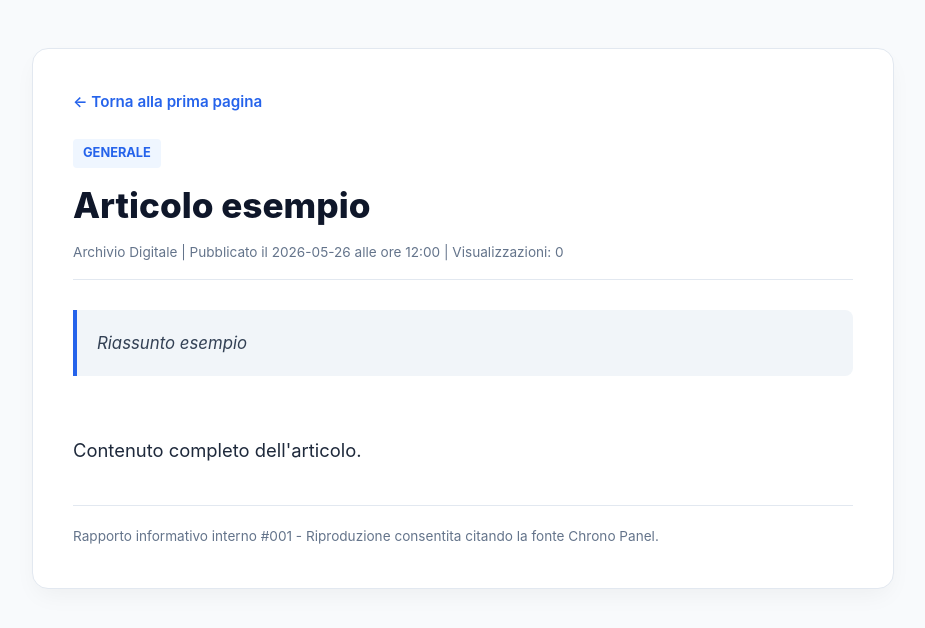
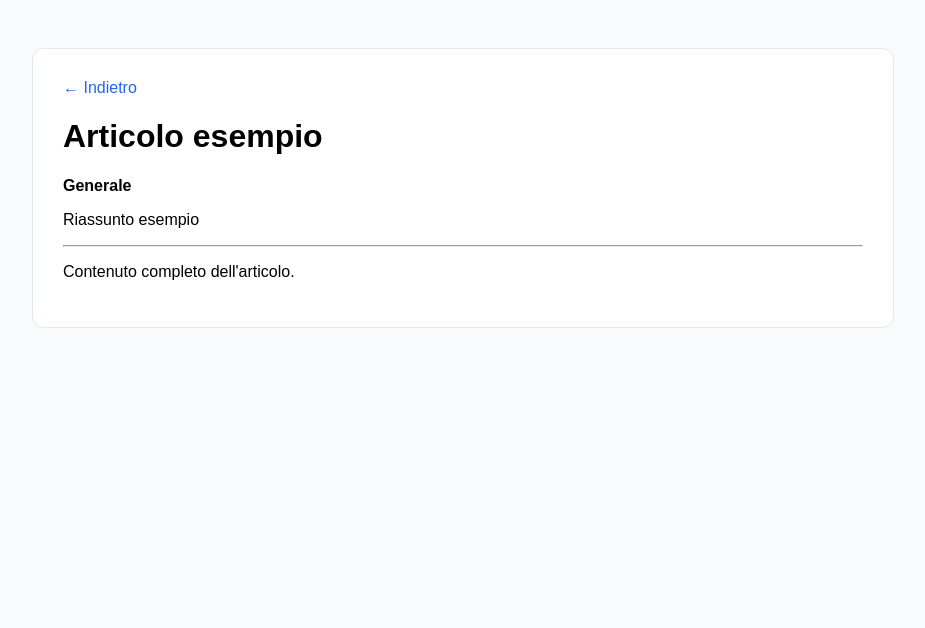
Before and after one commit to ProgrammerPCX/news-portal, a Flask app: page /notizia/1 in a window 1280 px wide. Shown: the top 628 px of the page, without its empty margins (177-1102 px from the left). Run offline with Flask 3, Linux system fonts and the light colour scheme.

Commit message:
Update news_detail.html

```diff
--- a/templates/news_detail.html
+++ b/templates/news_detail.html
@@ -2,92 +2,48 @@
 <html lang="it">
 <head>
     <meta charset="UTF-8">
-    <meta name="viewport" content="width=device-width, initial-scale=1.0">
     <title>{{ item.title }}</title>
+
     <style>
         body {
-            background-color: #f8fafc;
-            color: #0f172a;
-            font-family: -apple-system, BlinkMacSystemFont, "Segoe UI", Roboto, sans-serif;
-            padding: 40px 20px;
-            line-height: 1.6;
-            animation: fadeIn 0.4s ease-out;
+            font-family: sans-serif;
+            background: #f8fafc;
+            padding: 40px;
         }
-        @keyframes fadeIn { from { opacity: 0; } to { opacity: 1; } }
 
         .container {
-            max-width: 780px;
-            margin: 0 auto;
-            background: #ffffff;
+            max-width: 800px;
+            margin: auto;
+            background: white;
+            padding: 30px;
+            border-radius: 12px;
             border: 1px solid #e2e8f0;
-            padding: 40px;
-            border-radius: 16px;
-            box-shadow: 0 10px 25px -5px rgba(0,0,0,0.05);
         }
 
-        .back-btn {
-            display: inline-block;
-            margin-bottom: 25px;
+        a {
+            text-decoration: none;
             color: #2563eb;
-            text-decoration: none;
-            font-size: 0.95rem;
-            font-weight: 600;
-            transition: transform 0.2s ease;
         }
-        .back-btn:hover { transform: translateX(-4px); }
-
-        .category {
-            color: #2563eb;
-            font-weight: 700;
-            font-size: 0.8rem;
-            text-transform: uppercase;
-            background: #eff6ff;
-            padding: 4px 10px;
-            border-radius: 4px;
-            display: inline-block;
-        }
-
-        h1 { font-size: 2.2rem; font-weight: 800; margin: 15px 0; line-height: 1.25; color: #0f172a; }
-        .meta-info { font-size: 0.85rem; color: #64748b; border-bottom: 1px solid #e2e8f0; padding-bottom: 15px; margin-bottom: 30px; }
-
-        .summary-box {
-            background: #f1f5f9;
-            border-left: 4px solid #2563eb;
-            padding: 20px;
-            margin-bottom: 30px;
-            font-size: 1.05rem;
-            font-style: italic;
-            color: #334155;
-            border-radius: 0 8px 8px 0;
-        }
-
-        .main-text { font-size: 1.15rem; text-align: justify; color: #1e293b; white-space: pre-line; }
-        footer { margin-top: 5px; border-top: 1px solid #e2e8f0; padding-top: 20px; font-size: 0.85rem; color: #64748b; }
     </style>
 </head>
+
 <body>
 
-    <div class="container">
-        <a href="/" class="back-btn">← Torna alla prima pagina</a><br>
-        <div class="category">{{ item.category }}</div>
-        <h1>{{ item.title }}</h1>
+<div class="container">
 
-        <div class="meta-info">
-            Archivio Digitale | Pubblicato il {{ item.date }} alle ore {{ item.time }} | Visualizzazioni: {{ item.views }}
-        </div>
+    <a href="/">← Indietro</a>
 
-        <div class="summary-box">
-            {{ item.summary }}
-        </div>
+    <h1>{{ item.title }}</h1>
 
-        <div class="main-text">
-            {{ item.content }}
-        </div>
+    <p><b>{{ item.category }}</b></p>
 
-        <footer style="margin-top: 40px;">
-            Rapporto informativo interno #00{{ item.id }} - Riproduzione consentita citando la fonte Chrono Panel.
-        </footer>
-    </div>
+    <p>{{ item.summary }}</p>
+
+    <hr>
+
+    <p>{{ item.content }}</p>
+
+</div>
 
 </body>
 </html>
```
